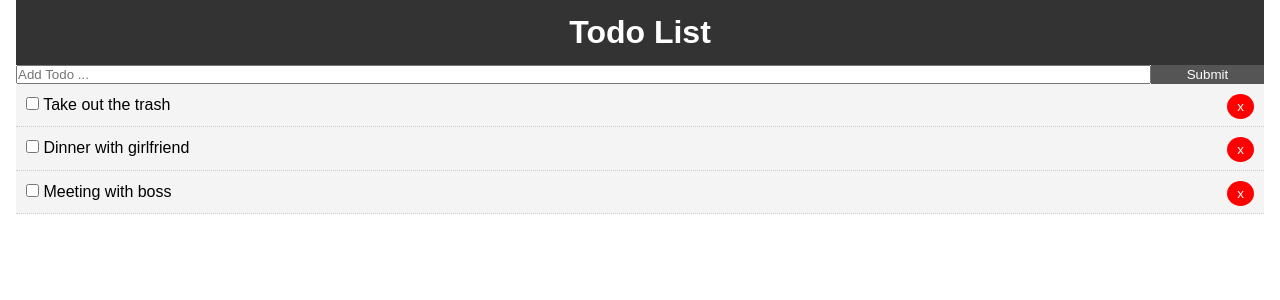
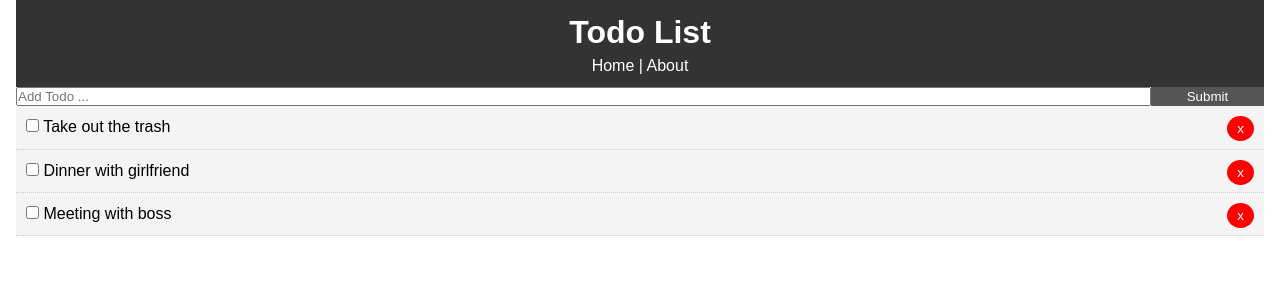
Before and after one commit to thaip-coder/Todo-react, a React (Create React App) app: page / in a window 1280 px wide. Shown: the top 300 px of the page. Built offline with nearby package versions, Linux system fonts and the light colour scheme.

Commit message:
established about path and separated from home

```diff
--- a/src/App.js
+++ b/src/App.js
@@ -65,7 +65,7 @@
         <div className="App">
           <div className='container'>
             <Header />
-            <Route path='/' render={props => (
+            <Route exact path='/' render={props => (
               <React.Fragment>
                   <AddTodo addTodo={this.addTodo} />
                   <Todos todos={this.state.todos}  markComplete={this.markComplete} remove={this.remove}/>
--- a/src/components/layout/Header.js
+++ b/src/components/layout/Header.js
@@ -1,4 +1,5 @@
 import React from 'react';
+import { Link } from 'react-router-dom';
 
 // Functional component that just processes a render
 function Header() {
@@ -7,6 +8,7 @@
             <h1>
                 Todo List
             </h1>
+            <Link style={linkStyle} to='/'>Home</Link> | <Link style={linkStyle} to='/about'>About</Link>
         </header>
     )
 };
@@ -18,4 +20,9 @@
     padding: '10px',
 };
 
+const linkStyle = {
+    color: '#fff',
+    textDecoration: 'none',
+}
+
 export default Header;
```
